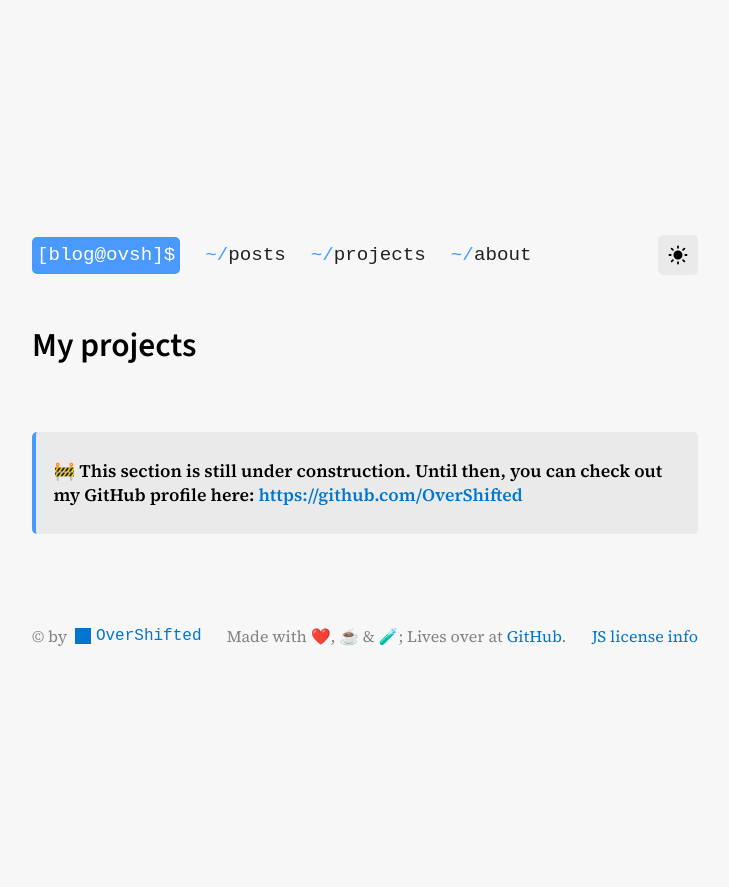
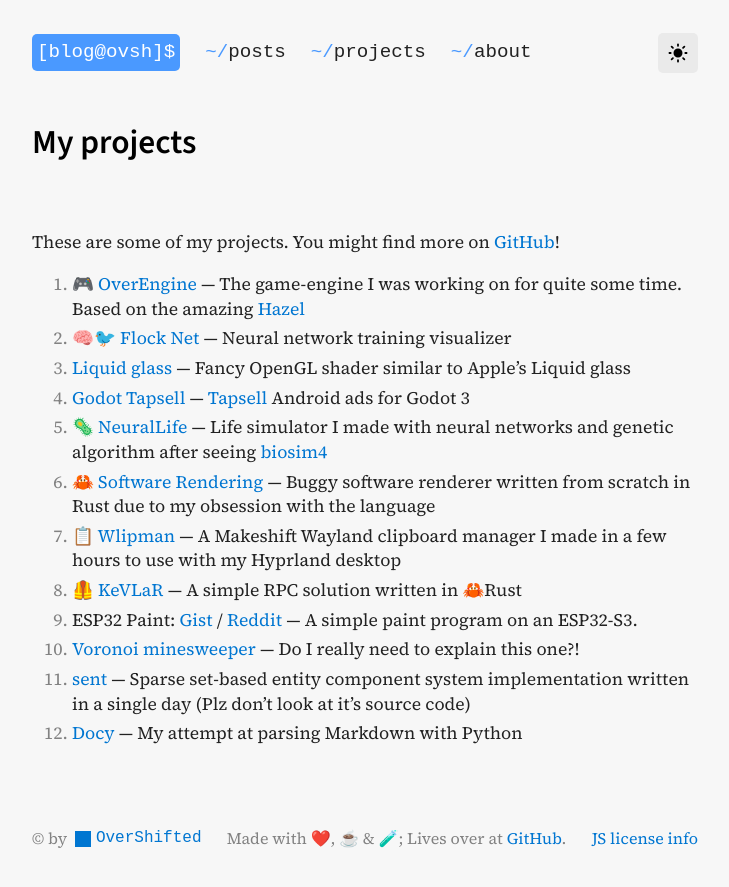
Before and after one commit to OverShifted/OverShifted.github.io, a Jekyll site: the page built from projects.md, in a window 1280 px wide. Shown: the top 887 px of the page, without its empty margins (275-1004 px from the left). Built offline with Jekyll 4.4.1, drawn with Linux system fonts in a browser that asks for light colours; a style sheet for code colours, icons or effects is not loaded.

Commit message:
feat: populate the projects page

```diff
--- a/projects.md
+++ b/projects.md
@@ -4,7 +4,17 @@
 description: Some of the things I do
 ---
 
-> **🚧 This section is still under construction. Until then, you can check out
-my GitHub profile here: [https://github.com/OverShifted](https://github.com/OverShifted)**
+These are some of my projects. You might find more on [GitHub](https://github.com/OverShifted)!
 
-<!-- - [OverEngine](https://github.com/OverShifted/OverEngine) -->
+1. [🎮 OverEngine](https://github.com/OverShifted/OverEngine) --- The game-engine I was working on for quite some time. Based on the amazing [Hazel](https://github.com/TheCherno/Hazel)
+2. [🧠🐦 Flock Net](https://overshifted.github.io/FlockNet) --- Neural network training visualizer
+2. [Liquid glass](https://github.com/OverShifted/LiquidGlass) --- Fancy OpenGL shader similar to Apple's Liquid glass
+3. [Godot Tapsell](https://github.com/OverShifted/GodotTapsell) --- [Tapsell](https://tapsell.ir) Android ads for Godot 3
+3. [🦠 NeuralLife](https://github.com/OverShifted/NeuralLife) --- Life simulator I made with neural networks and genetic algorithm after seeing [biosim4](https://github.com/davidrmiller/biosim4)
+4. [🦀 Software Rendering](https://github.com/OverShifted/RustSoftwareRendering) --- Buggy software renderer written from scratch in Rust due to my obsession with the language
+5. [📋 Wlipman](https://github.com/OverShifted/wlipman) --- A Makeshift Wayland clipboard manager I made in a few hours to use with my Hyprland desktop
+6. [🦺 KeVLaR](https://github.com/OverShifted/kvlr) --- A simple RPC solution written in 🦀Rust
+6. ESP32 Paint: [Gist](https://gist.github.com/OverShifted/1ca179eb386d6b3181de0bbd72e66122) / [Reddit](https://www.reddit.com/r/esp32/comments/1mia1pt/i_made_a_stylus_paint_program/) --- A simple paint program on an ESP32-S3.
+7. [Voronoi minesweeper](https://github.com/OverShifted/VoronoiMinesweeper) --- Do I really need to explain this one?!
+8. [sent](https://github.com/OverShifted/sent) --- Sparse set-based entity component system implementation written in a single day (Plz don't look at it's source code)
+9. [Docy](https://github.com/OverShifted/Docy) --- My attempt at parsing Markdown with Python
```
